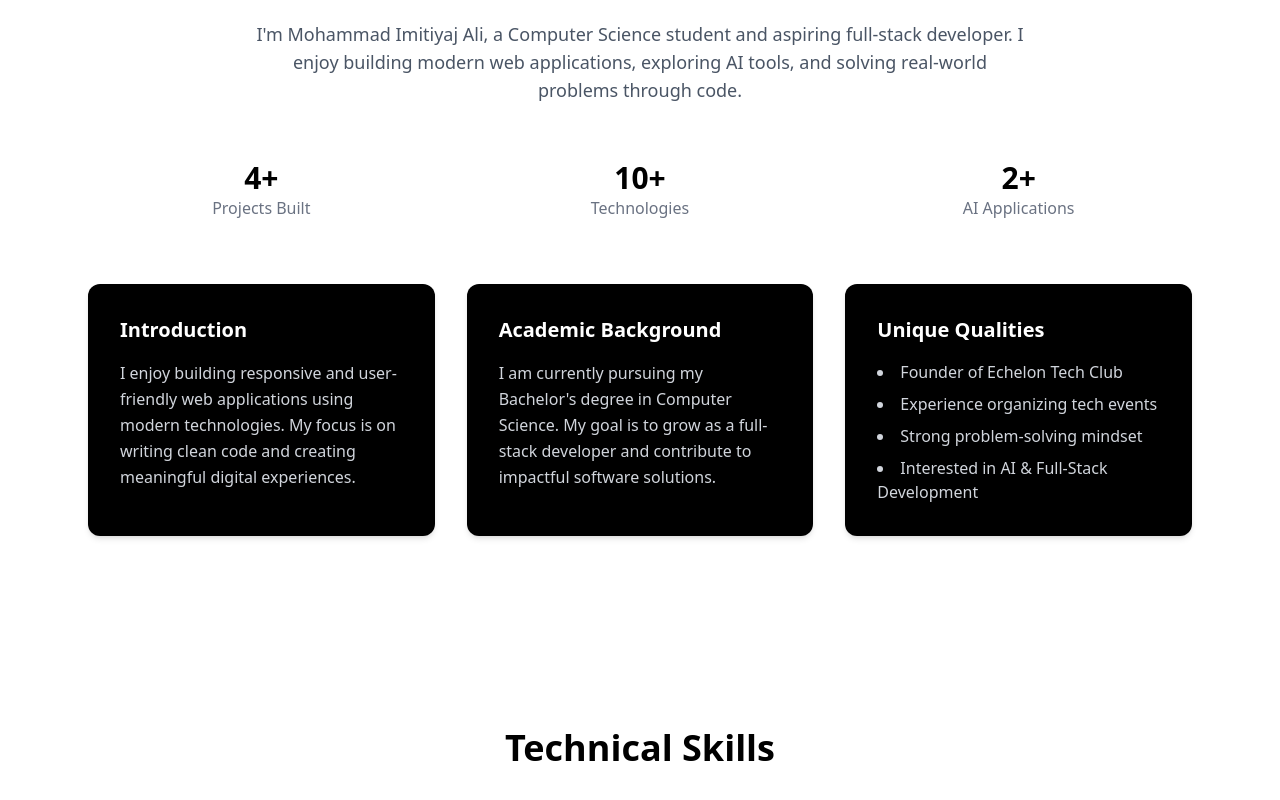
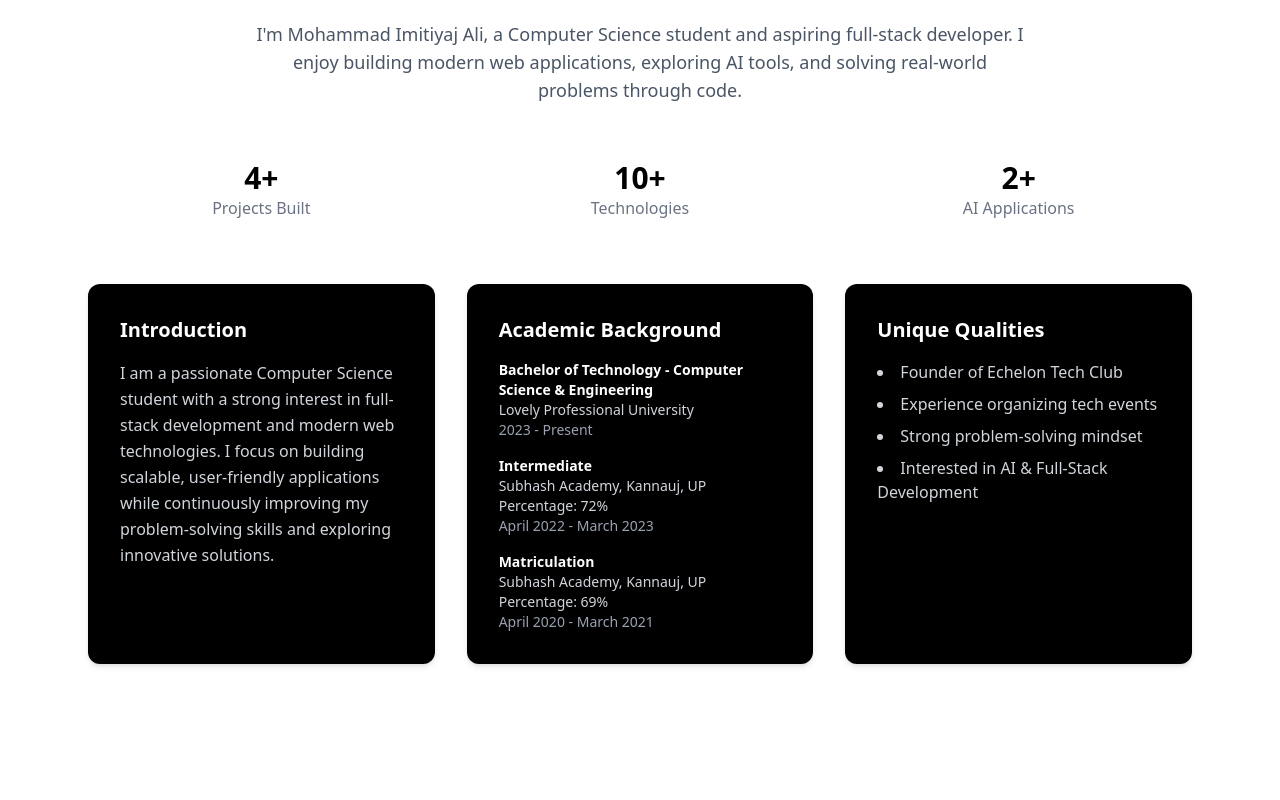
Before and after one commit to imitiyaj7860SP/MyPortfolio, a React (Vite) app: page / in a window 1280 px wide. Shown: the part 940-1740 px from the top of the page. Built offline with nearby package versions, Linux system fonts and the light colour scheme.

Commit message:
Updated portfolio design and content

```diff
--- a/src/Components/About.jsx
+++ b/src/Components/About.jsx
@@ -47,9 +47,10 @@ function About() {
             </h3>
 
             <p className="text-gray-300 leading-relaxed">
-              I enjoy building responsive and user-friendly web applications
-              using modern technologies. My focus is on writing clean code
-              and creating meaningful digital experiences.
+              I am a passionate Computer Science student with a strong interest in
+              full-stack development and modern web technologies. I focus on building
+              scalable, user-friendly applications while continuously improving my
+              problem-solving skills and exploring innovative solutions.
             </p>
 
           </div>
@@ -61,11 +62,35 @@ function About() {
               Academic Background
             </h3>
 
-            <p className="text-gray-300 leading-relaxed">
-              I am currently pursuing my Bachelor's degree in Computer
-              Science. My goal is to grow as a full-stack developer and
-              contribute to impactful software solutions.
-            </p>
+            <div className="space-y-4 text-gray-300 text-sm">
+
+              <div>
+                <p className="font-semibold text-white">
+                  Bachelor of Technology - Computer Science & Engineering
+                </p>
+                <p>Lovely Professional University</p>
+                <p className="text-gray-400">2023 - Present</p>
+              </div>
+
+              <div>
+                <p className="font-semibold text-white">
+                  Intermediate
+                </p>
+                <p>Subhash Academy, Kannauj, UP</p>
+                <p>Percentage: 72%</p>
+                <p className="text-gray-400">April 2022 - March 2023</p>
+              </div>
+
+              <div>
+                <p className="font-semibold text-white">
+                  Matriculation
+                </p>
+                <p>Subhash Academy, Kannauj, UP</p>
+                <p>Percentage: 69%</p>
+                <p className="text-gray-400">April 2020 - March 2021</p>
+              </div>
+
+            </div>
 
           </div>
 
--- a/src/Components/Hero.jsx
+++ b/src/Components/Hero.jsx
@@ -37,7 +37,7 @@ function Hero() {
 
           <ReactTyped
             strings={[
-              "Full Stack Developer",
+              "Aspiring Full Stack Developer",
               "Founder of Echelon Student Organization",
             ]}
             typeSpeed={60}
```
